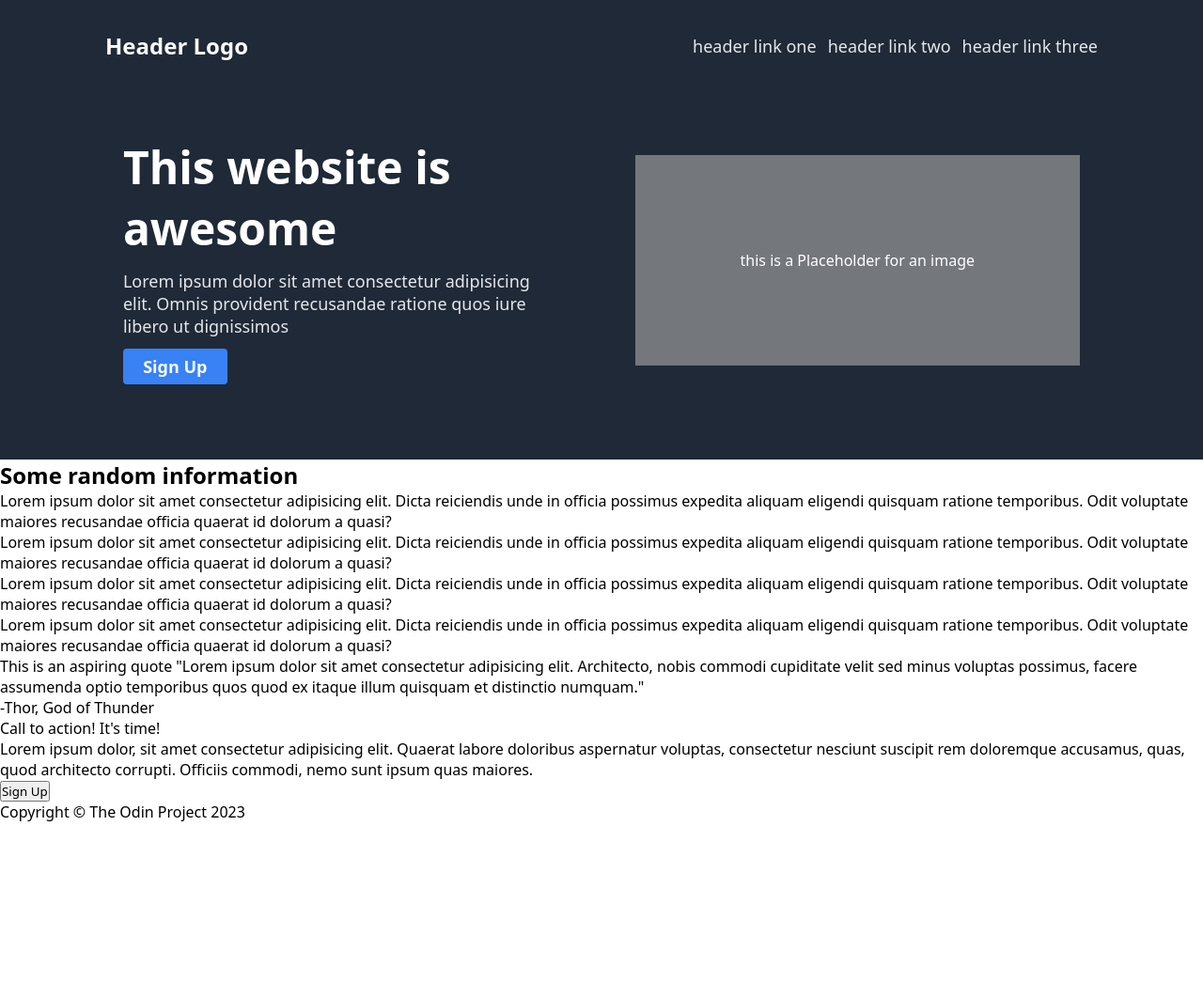
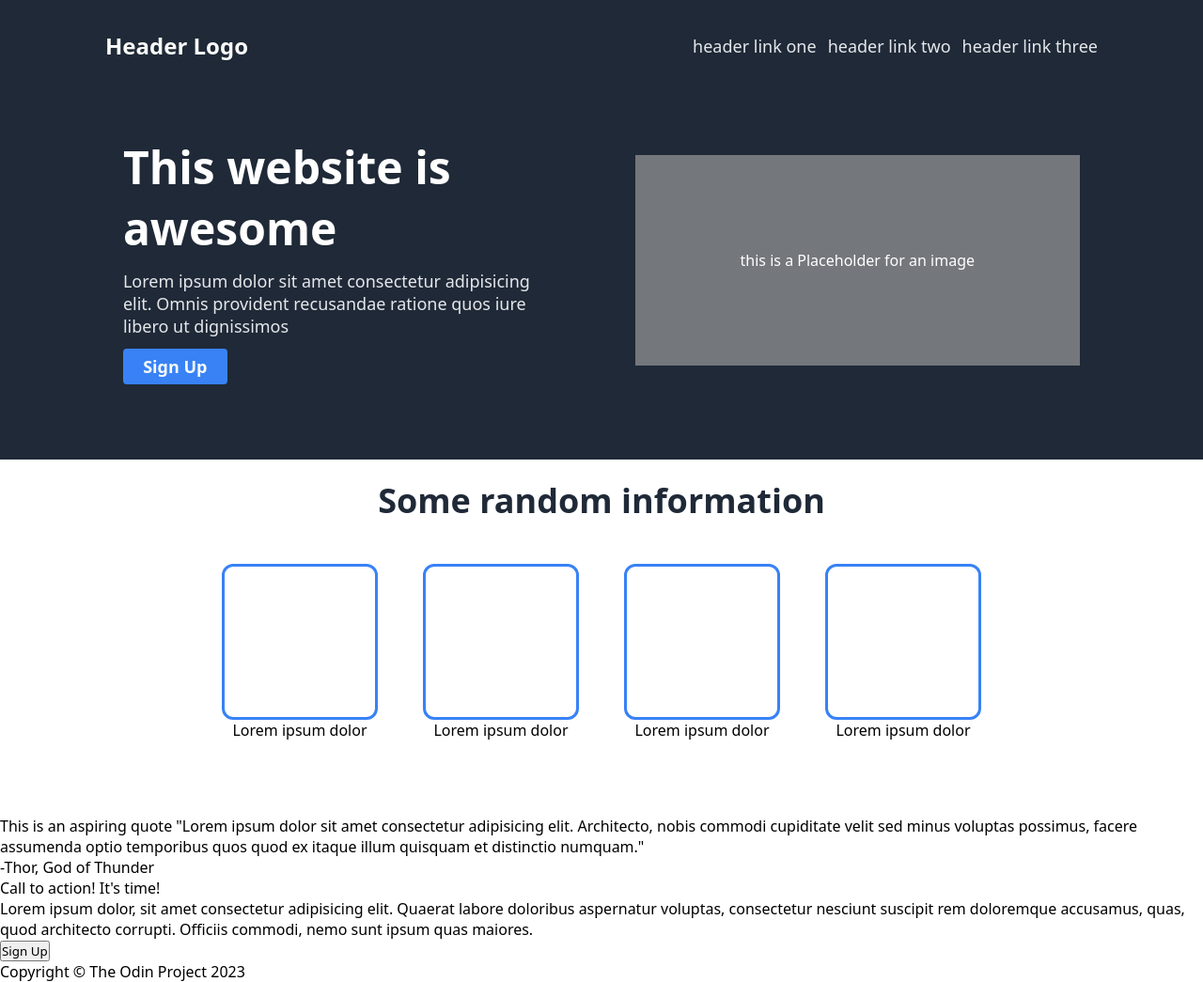
Before and after one commit to freaky4wrld/odin-landing-pg, a plain HTML site: page index.html in a window 1280 px wide. Shown: the whole page at 94% size. Before the commit the page ends 875 px from the top, so only its background shows below. Drawn offline with Linux system fonts and the light colour scheme.

Commit message:
Structuring and styling the random-info section

```diff
--- a/index.html
+++ b/index.html
@@ -22,8 +22,7 @@
         <div class="header-info">
             <div class="text">
                 <h1>This website is awesome</h1>
-                <p>Lorem ipsum dolor sit amet consectetur adipisicing elit. Omnis provident recusandae ratione quos iure libero ut dignissimos </p>
-                <button>Sign Up</button>
+                <p>Lorem ipsum dolor sit amet consectetur adipisicing elit. Omnis provident recusandae ratione quos iure libero ut dignissimos </p><button>Sign Up</button>
             </div>
             <div class="rand-img">this is a Placeholder for an image</div>
         </div>
@@ -34,22 +33,22 @@
         <div class="img-container">
             <div class="img-space">
                 <div class="img-holder"></div>
-                <div class="img-des">Lorem ipsum dolor sit amet consectetur adipisicing elit. Dicta reiciendis unde in officia possimus expedita aliquam eligendi quisquam ratione temporibus. Odit voluptate maiores recusandae officia quaerat id dolorum a quasi?</div>
+                <div class="img-des">Lorem ipsum dolor</div>
             </div>
 
             <div class="img-space">
                 <div class="img-holder"></div>
-                <div class="img-des">Lorem ipsum dolor sit amet consectetur adipisicing elit. Dicta reiciendis unde in officia possimus expedita aliquam eligendi quisquam ratione temporibus. Odit voluptate maiores recusandae officia quaerat id dolorum a quasi?</div>
+                <div class="img-des">Lorem ipsum dolor</div>
             </div>
 
             <div class="img-space">
                 <div class="img-holder"></div>
-                <div class="img-des">Lorem ipsum dolor sit amet consectetur adipisicing elit. Dicta reiciendis unde in officia possimus expedita aliquam eligendi quisquam ratione temporibus. Odit voluptate maiores recusandae officia quaerat id dolorum a quasi?</div>
+                <div class="img-des">Lorem ipsum dolor</div>
             </div>
 
             <div class="img-space">
                 <div class="img-holder"></div>
-                <div class="img-des">Lorem ipsum dolor sit amet consectetur adipisicing elit. Dicta reiciendis unde in officia possimus expedita aliquam eligendi quisquam ratione temporibus. Odit voluptate maiores recusandae officia quaerat id dolorum a quasi?</div>
+                <div class="img-des">Lorem ipsum dolor</div>
             </div>
         </div>
 
--- a/styles/styles.css
+++ b/styles/styles.css
@@ -81,3 +81,47 @@ li{
     align-items: center;
 }
 /* header done ----- */
+
+.pg-info{
+    display: flex;
+    width: 100%;
+    flex-direction: column;
+    /* justify-content: center; */
+    align-items: center;
+    /* padding: 3rem 0px; */
+}
+
+.pg-info>h2{
+    font-size: 36px;
+    font-weight: bolder;
+    color: #1f2937;
+    margin: 1.2rem auto;
+}
+
+.img-container{
+    display: flex;
+    align-items: center;
+    justify-content: space-around;
+    gap: 3rem;
+    margin: 1.5rem auto 5rem auto;
+}
+
+.img-space{
+    display: flex;
+    flex-direction: column;
+    width: 25%;
+    align-items: center;
+    justify-content: center;
+}
+
+.img-holder{
+    width: 50%;
+    height: 50%;
+    border: #3882f6 solid 3px;
+    border-radius: 12px;
+    content: "";
+    padding: 5rem;
+}
+.img-des{
+    font: 9px;
+}
```
